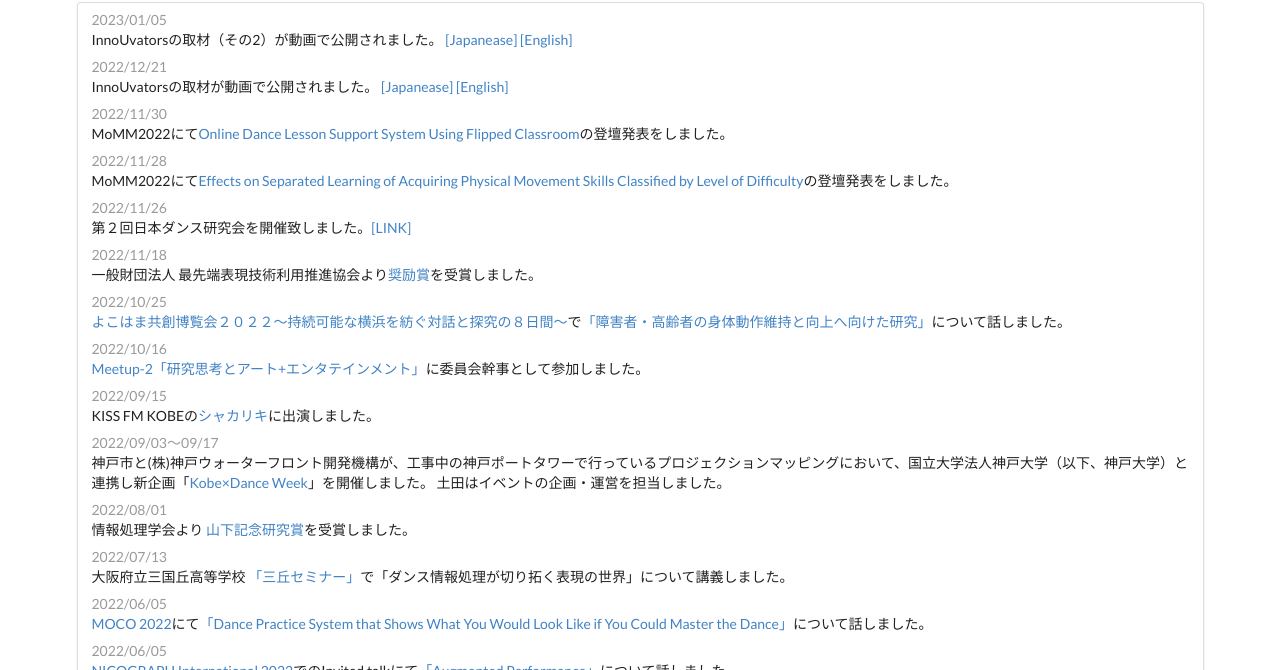
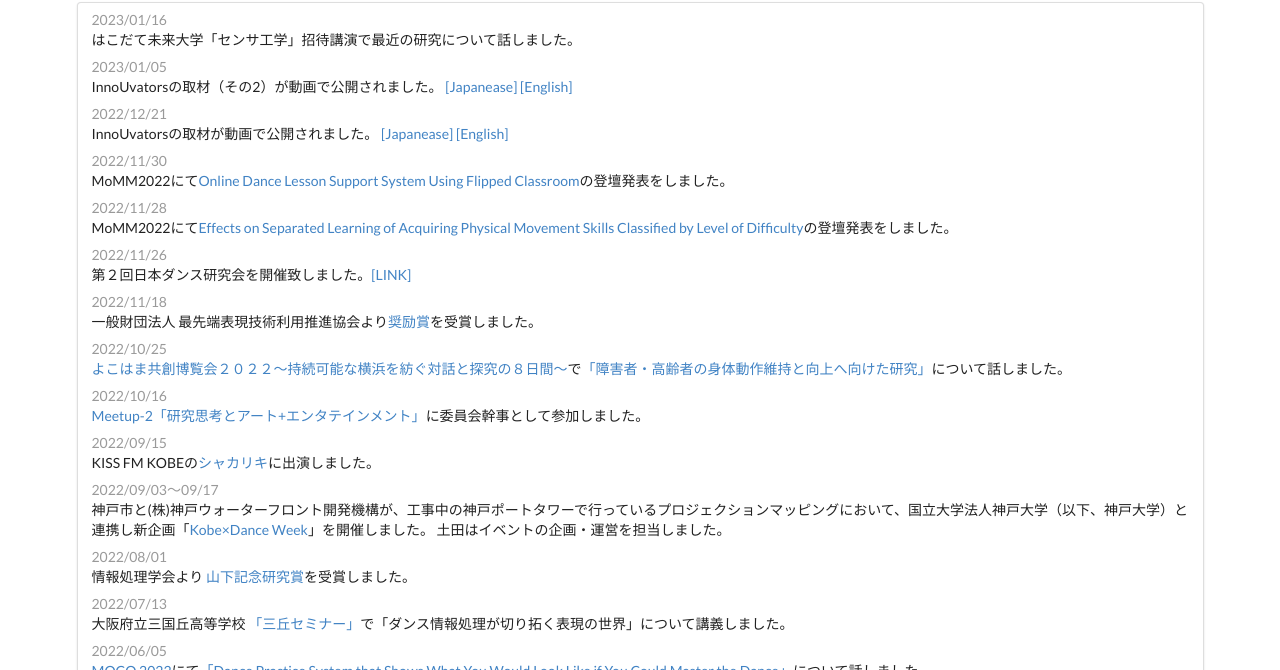
Before and after one commit to shuhei2306/shuhei2306.github.io, a website: page index-j.html in a window 1280 px wide. Shown: the part 430-1100 px from the top of the page. Drawn offline with nearby package versions, Linux system fonts and the light colour scheme.

Commit message:
update
update

```diff
--- a/index-j.html
+++ b/index-j.html
@@ -286,6 +286,15 @@
                     <div class="ui divided feed">
                         <div class="event">
                             <div class="content">
+                                <div class="date">2023/01/16
+                                </div>
+                                はこだて未来大学「センサ工学」招待講演で最近の研究について話しました。
+                            </div>
+                        </div>
+                    </div>
+                    <div class="ui divided feed">
+                        <div class="event">
+                            <div class="content">
                                 <div class="date">2023/01/05
                                 </div>
                                 InnoUvatorsの取材（その2）が動画で公開されました。 <a href="https://innouvators.com/ja/article/11427/">[Japanease]</a> <a href="https://innouvators.com/en/article/11427/">[English]</a>
```
